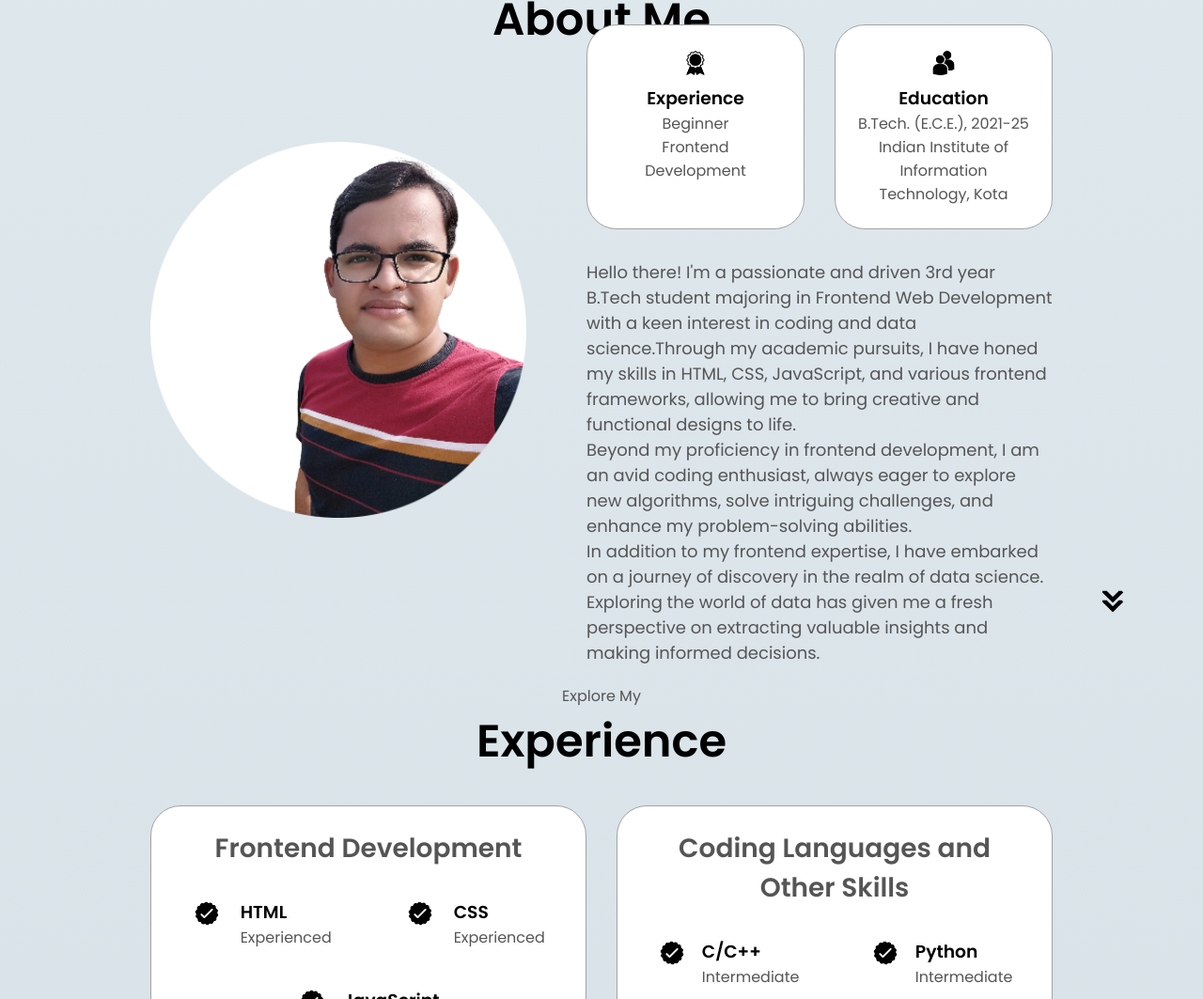
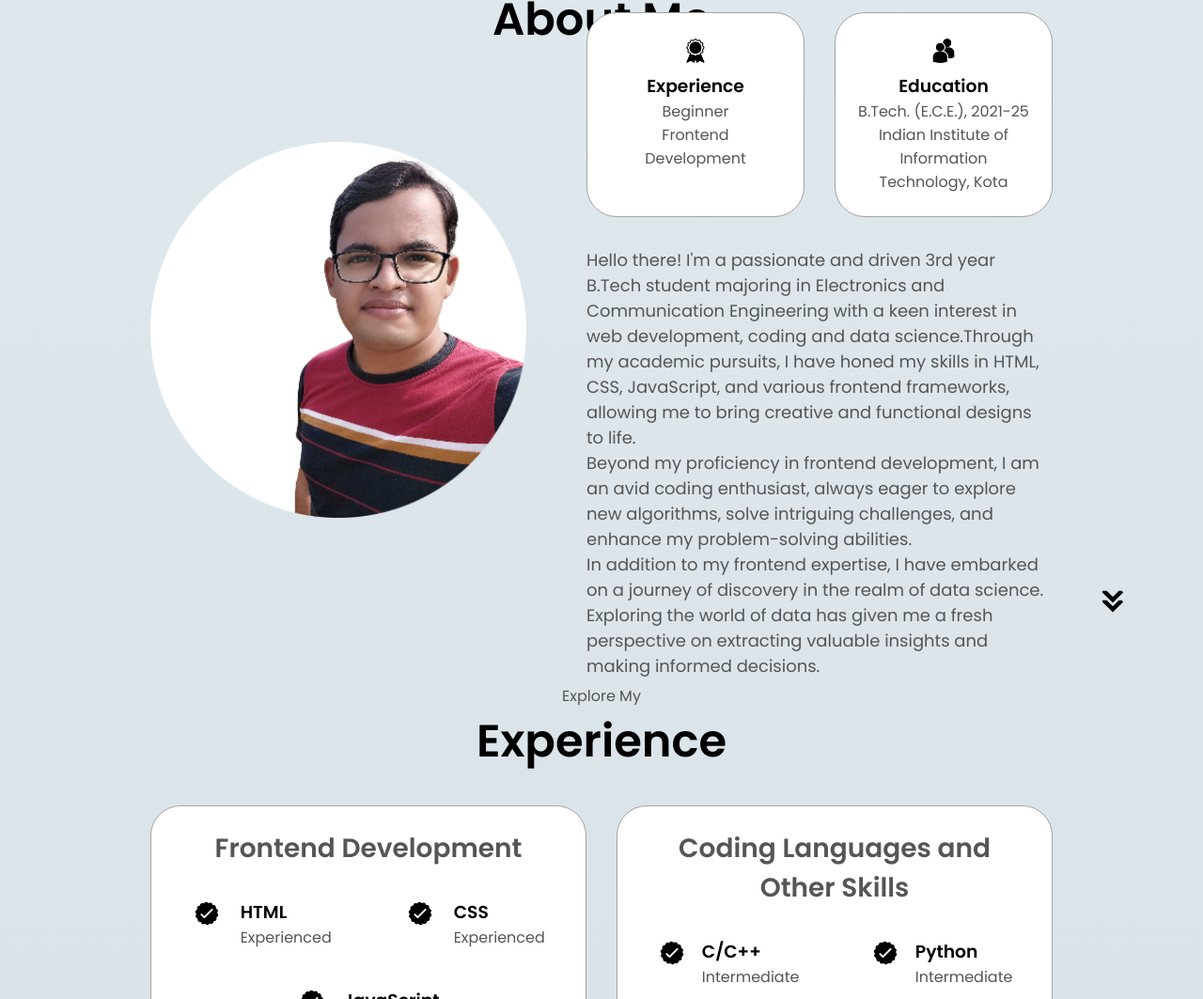
Before and after one commit to Siddhartha-306/sid_folio, a plain HTML site: page index.html in a window 1280 px wide. Shown: the part 968-2031 px from the top of the page at 94% size. Drawn offline with Linux system fonts and the light colour scheme.

Commit message:
Update index.html

```diff
--- a/index.html
+++ b/index.html
@@ -81,7 +81,7 @@
                     </div>
                 </div>
                 <div>
-                    <p class="about">Hello there! I'm a passionate and driven 3rd year B.Tech student majoring in Frontend Web Development with a keen interest in coding and data science.Through my academic pursuits, I have honed my skills in HTML, CSS, JavaScript, and various frontend frameworks, allowing me to bring creative and functional designs to life.<br>
+                    <p class="about">Hello there! I'm a passionate and driven 3rd year B.Tech student majoring in Electronics and Communication Engineering with a keen interest in web development, coding and data science.Through my academic pursuits, I have honed my skills in HTML, CSS, JavaScript, and various frontend frameworks, allowing me to bring creative and functional designs to life.<br>
                     Beyond my proficiency in frontend development, I am an avid coding enthusiast, always eager to explore new algorithms, solve intriguing challenges, and enhance my problem-solving abilities.<br>
                     In addition to my frontend expertise, I have embarked on a journey of discovery in the realm of data science. Exploring the world of data has given me a fresh perspective on extracting valuable insights and making informed decisions.
                     </p>
```
